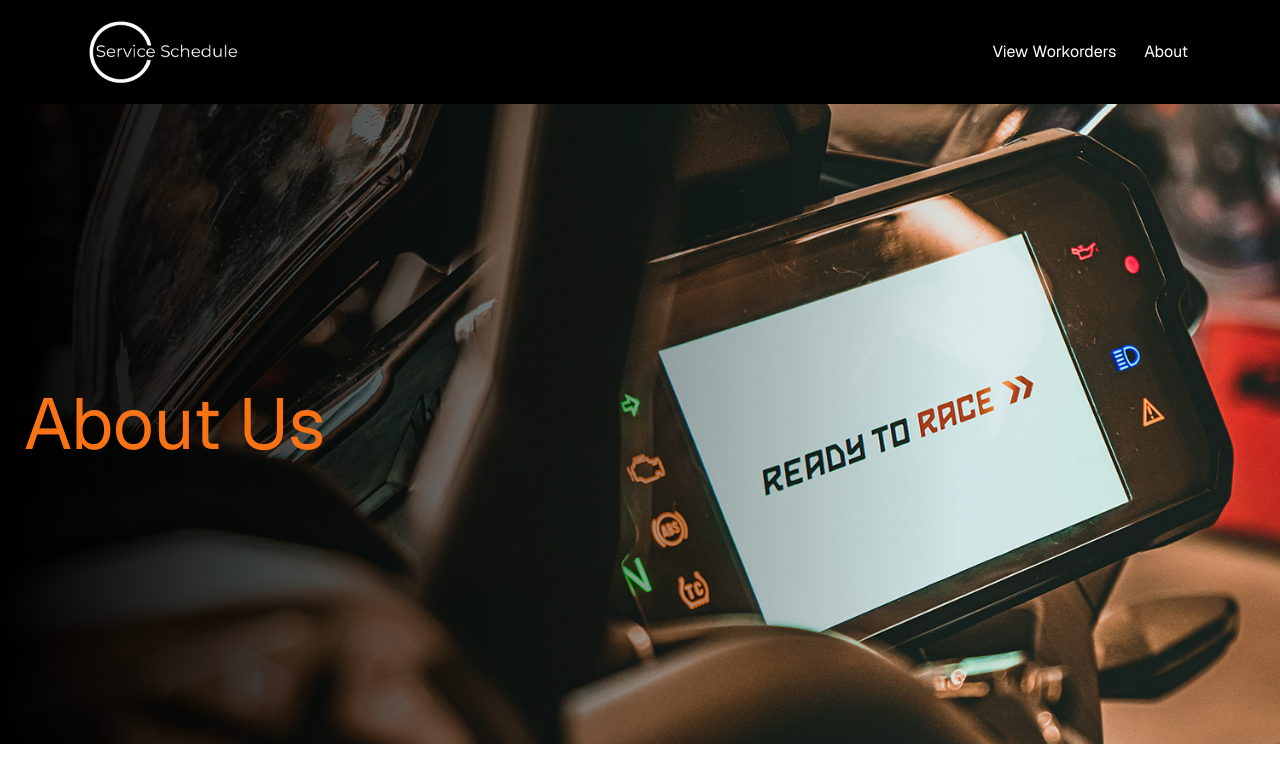
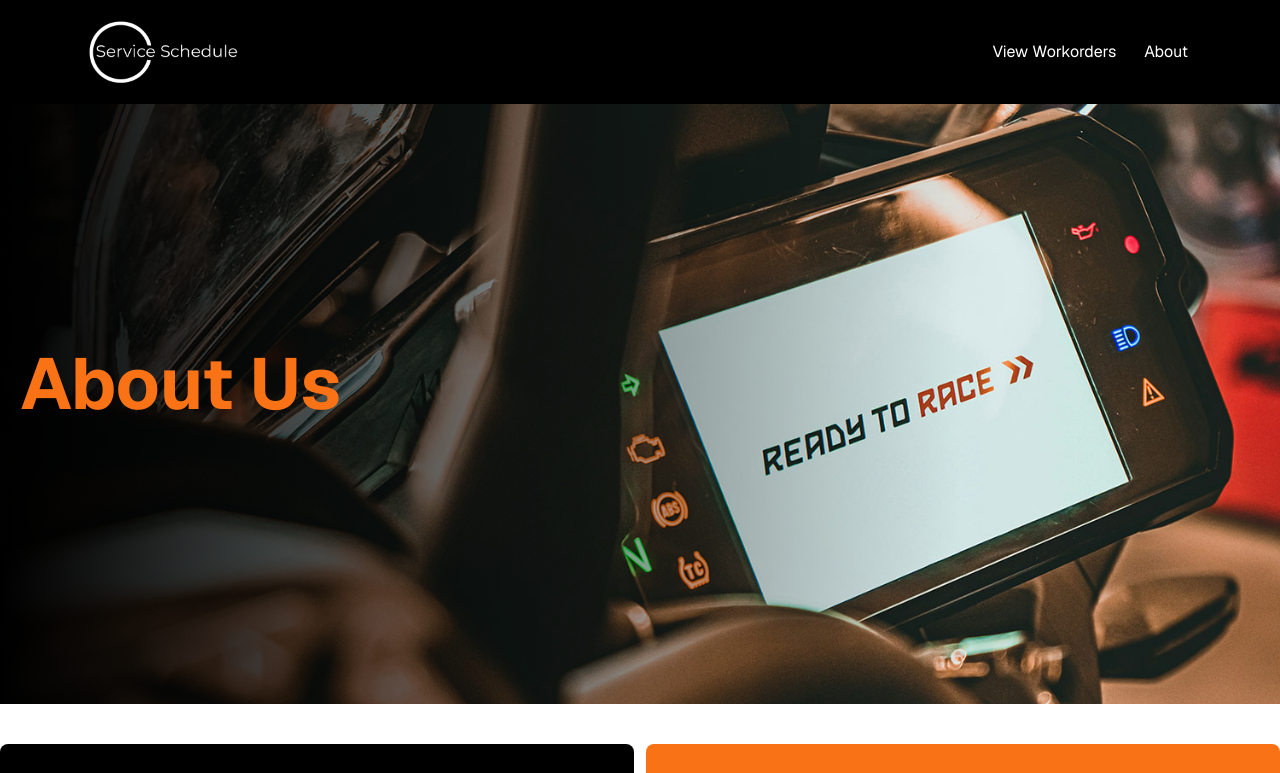
Before and after one commit to bgorwin/service-schedule, a Next.js app: page /about in a window 1280 px wide. Shown: the top 773 px of the page. Built offline with nearby package versions, Linux system fonts and the light colour scheme.

Commit message:
Updated the About page to use the <Hero /> component. Also made a conditional that would hide the <Link /> if no prop buttonText is provided

```diff
--- a/app/about/page.jsx
+++ b/app/about/page.jsx
@@ -1,6 +1,7 @@
 import React from 'react';
 import Image from 'next/image'
 import Review from '../../components/Review';
+import Hero from '../../components/Hero';
 
 
 export default function About () {
@@ -46,16 +47,8 @@
 
     return (
         <div>
-            <div className="flex relative items-center justify-center h-[80vh] bg-fixed object-fill about-img">
-                {/* Overlay */}
-                <div className="absolute top-0 left-0 right-0 bottom-0 w-3/4 h-[80vh] bg-gradient-to-r from-black to-transparent z-2" />
+            <Hero heading="About Us" image="about-img" buttonText="" buttonLink="/" />
 
-                <div className="flex flex-col md:flex-row lg:flex-row xl:flex-row items-center justify-center gap-3 z-2 w-full">
-                    <div className="container flex-1 flex item-start justify-center md:justify-start lg:justify-start rounded-lg p-6">
-                        <h1 className="text-7xl animate-left-to-right text-orange-500 text-start z-3">About Us </h1>
-                    </div>
-                </div>
-            </div>
 
             <div className="container mx-auto pt-10 pb-10">
                 <div className="flex flex-col md:flex-row lg:flex-row xl:flex-row gap-3">
--- a/components/Hero.jsx
+++ b/components/Hero.jsx
@@ -2,17 +2,22 @@
 import Link from 'next/link'
 
 export default function Hero({ heading, message, image, buttonText, buttonLink }) {
+
     return (
-        <div className={`relative flex items-center justify-center h-[80vh] bg-fixed object-fill ${image}`}>
+        <div className={`relative flex items-center justify-center h-[600px] bg-fixed object-cover ${image}`}>
             {/* Overlay */}
-            <div className="absolute inset-0 w-3/4 h-[80vh] bg-gradient-to-r from-black to-transparent z-[2]" />
+            <div className="absolute inset-0 w-3/4  bg-gradient-to-r from-black to-transparent z-[2]" />
 
             <div className="container p-5 text-white z-[3] ">
                 <h2 className="text-5xl md:text-6xl lg:text-7xl font-bold  text-orange-500 animate-left-to-right">{heading}</h2>
                 <p className="py-5 text-xl animate-left-to-right">{message}</p>
 
-            <div className="mt-10 animate-left-to-right">
-                <Link href={buttonLink} className="hover:bg-white hover:text-black px-8 py-2 border">{buttonText}</Link>                </div>
+                { buttonText ? (
+                    <div className="mt-10 animate-left-to-right">
+                        <Link href={buttonLink} className="hover:bg-white hover:text-black px-8 py-2 border">{buttonText}</Link>
+                    </div>) : null
+                }
+
             </div>
         </div>
     );
```
